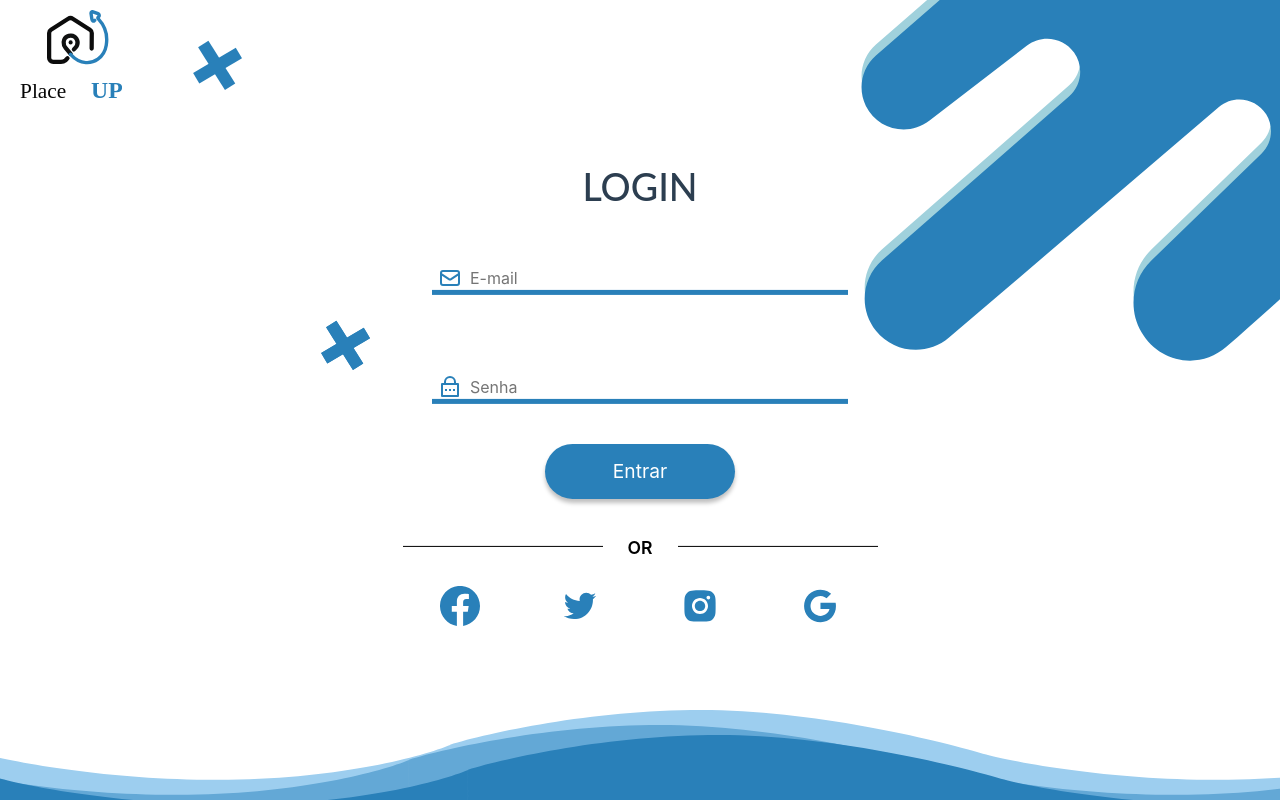
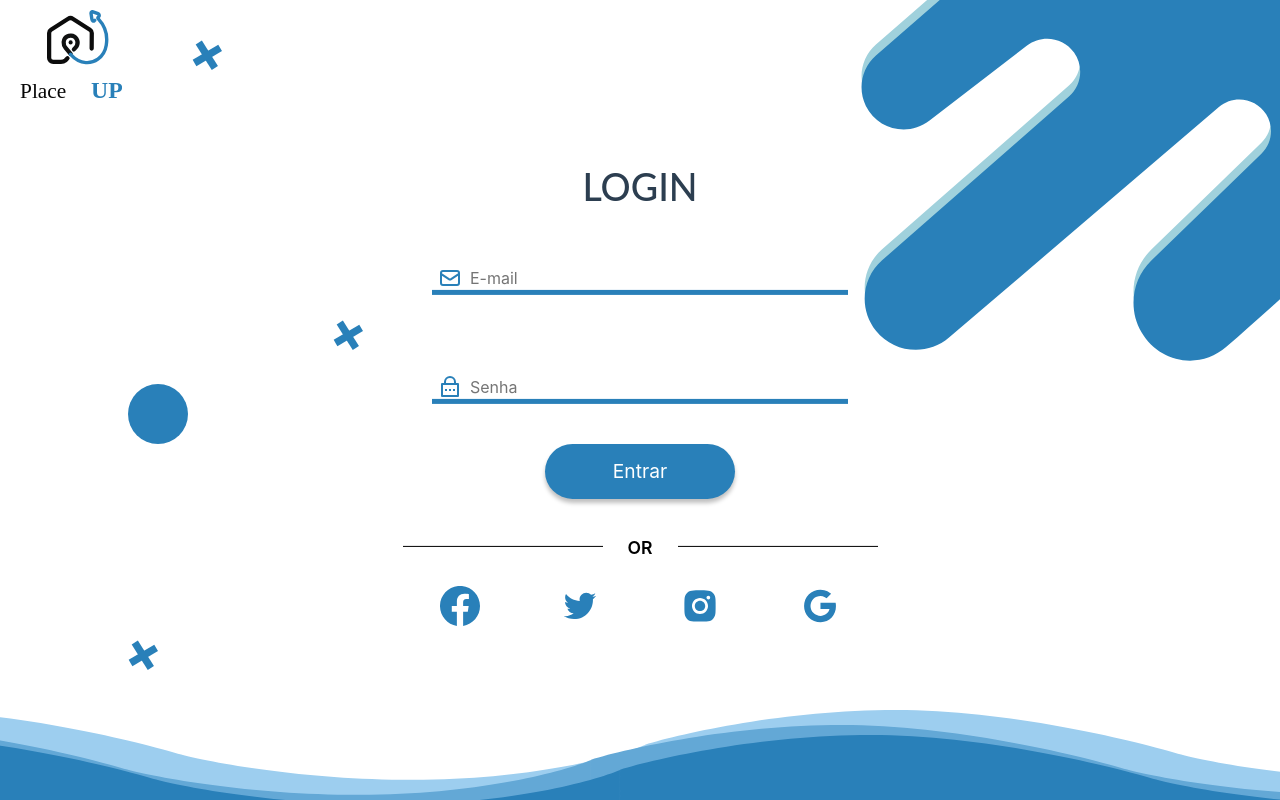
Before and after one commit to Place-UP/PlaceUP-FrontEnd, a React (Create React App) app: page /Login in a window 1280 px wide. Built offline with nearby package versions, Linux system fonts and the light colour scheme.

Commit message:
login rotate

```diff
--- a/src/Components/Login/Index.jsx
+++ b/src/Components/Login/Index.jsx
@@ -3,7 +3,7 @@ import LogoPlace from '../../Img/Login/PlaceUp_Logo.svg'
 import Onda from '../../Img/Login/Ondas_Top.svg'
 import EstilizacaoOnda from '../../Img/Login/Ondas_Top copy.svg'
 import Star from '../../Img/Login/cruz.svg'
-
+import Ball from '../../Img/Login/circulo.svg'
 
 
 import { HiOutlineMail } from 'react-icons/hi'
@@ -13,7 +13,8 @@ import { AiOutlineTwitter, AiFillInstagram } from 'react-icons/ai'
 import { IoLogoGoogle } from 'react-icons/io'
 import {
     Container, Header, Logo, Ondulacao, Ondinha, Estrela, Box, Formulario,
-    Legend, LabelBox, Icon, CampoInput, OR, List, SocialMidia, FooterOnda, Wave, Waves
+    Legend, LabelBox, Icon, CampoInput, OR, List, SocialMidia, FooterOnda,
+    Wave, Waves, Bolinha
 } from './style'
 
 
@@ -31,9 +32,10 @@ export function Login() {
                 <Ondulacao>
                     <Ondinha src={Onda} alt='Ondas login' />
                     <Ondinha primary src={EstilizacaoOnda} alt='Onda Estilização' />
-                    <Estrela src={Star} alt='Estrela' />
-                    <Estrela primary src={Star} alt='Estrela' />
-                    <Estrela second src={Star} alt='Estrela' />
+                    <Estrela id="Estrela1" src={Star} alt='Estrela' />
+                    <Estrela id="Estrela2" src={Star} alt='Estrela' />
+                    <Estrela id='Estrela3' src={Star} alt='Estrela' />
+                    <Bolinha src={Ball} alt="Circle" />
                     <FooterOnda>
                         <Waves>
                             <Wave id="Wave1" />
@@ -67,7 +69,7 @@ export function Login() {
                         </List>
                     </div>
                 </Box>
-            </Container>
+            </Container >
         </>
     )
 }
--- a/src/Components/Login/style.jsx
+++ b/src/Components/Login/style.jsx
@@ -67,6 +67,17 @@ export const Ondinha = styled.img`
     z-index: ${(props) => props.primary ? "-1" : "1"}
 `
 
+export const Estrela = styled.img`
+    width: 30px;
+    position: absolute;
+`
+
+export const Bolinha = styled.img`
+    width: 60px;
+    position: absolute;
+    top: 48%;
+    left: 10%;
+`
 
 export const Ondulacao = styled.div`
     position: absolute;
@@ -78,17 +89,22 @@ export const Ondulacao = styled.div`
     ${Ondinha}{
         animation: 2s ${SubaAnimaOndulacao} ;
     }
+
+    ${Estrela}#Estrela1{
+        top: 5%;
+        left: 15%;
+    }
+
+    ${Estrela}#Estrela2{
+        top: 40%;
+        left: 26%;
+    }
+
+    ${Estrela}#Estrela3{
+        top: 80%;
+        left: 10%;
+    }
 `
-
-
-export const Estrela = styled.img`
-    width: 50px;
-    position: absolute;
-    left: ${(props) => props.primary ? "15%" : "25%"};
-    top: ${(props) => props.primary ? "5%" : "40%"} ;
-`
-
-
 
 export const Formulario = styled.form`
     width: 50%;
@@ -209,6 +225,16 @@ export const SocialMidia = styled.li`
     }
 `
 
+const AparecaWave = keyframes`
+    to{
+        opacity: 1;
+    }
+
+    from{
+        opacity: 0;
+    }
+`
+
 const AnimaWave = keyframes`
     0%{
         background-position-x: 1000px;
@@ -218,7 +244,6 @@ const AnimaWave = keyframes`
         background-position-x: 0;
     }
 `
-
 
 export const Waves = styled.div`
     position: relative;
@@ -253,7 +278,7 @@ export const FooterOnda = styled.footer`
         top: -15px;
         opacity: 1;
         bottom: 0;
-        animation: 15s ${AnimaWave} linear  infinite ;
+        animation: 21s ${AnimaWave} linear  infinite ;
         z-index: 11;
         background: url(/Img/Wave01.svg);
         background-size: 1000px;
@@ -262,7 +287,7 @@ export const FooterOnda = styled.footer`
         top: -25px;
         opacity: 1;
         bottom: 0;
-        animation: 13.5s  ${AnimaWave} linear  infinite ;
+        animation: 19.5s  ${AnimaWave} linear  infinite ;
         z-index: 10;
         background: url(/Img/Wave02.svg);
         background-size: 1000px;
@@ -271,7 +296,7 @@ export const FooterOnda = styled.footer`
         top: -40px;
         opacity: 1;
         bottom: 0;
-        animation: 14.5s  ${AnimaWave} linear  infinite ;
+        animation: 22.5s  ${AnimaWave} linear  infinite;
         z-index: 9;
         background: url(/Img/Wave03.svg);
         background-size: 1000px;
```
Also changed, not shown: src/Img/Login/circulo.svg.
